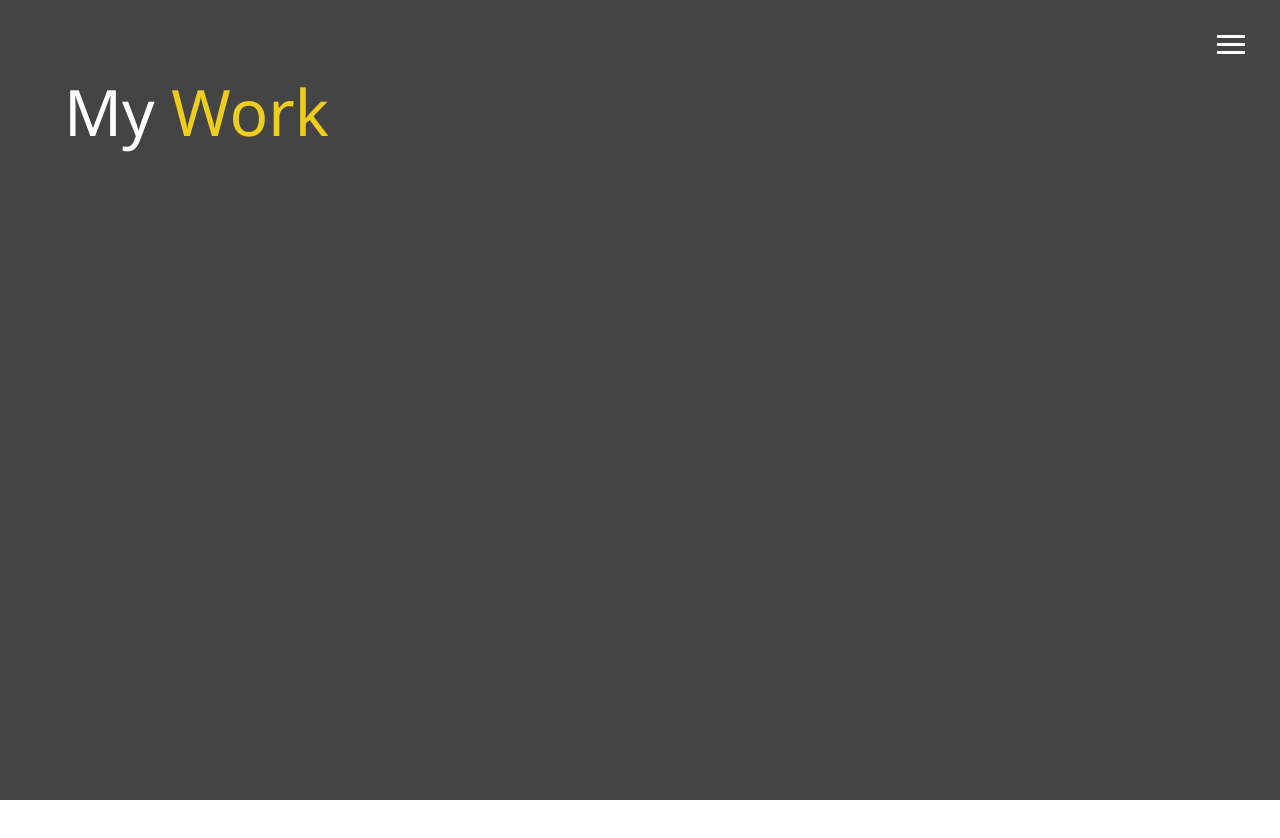
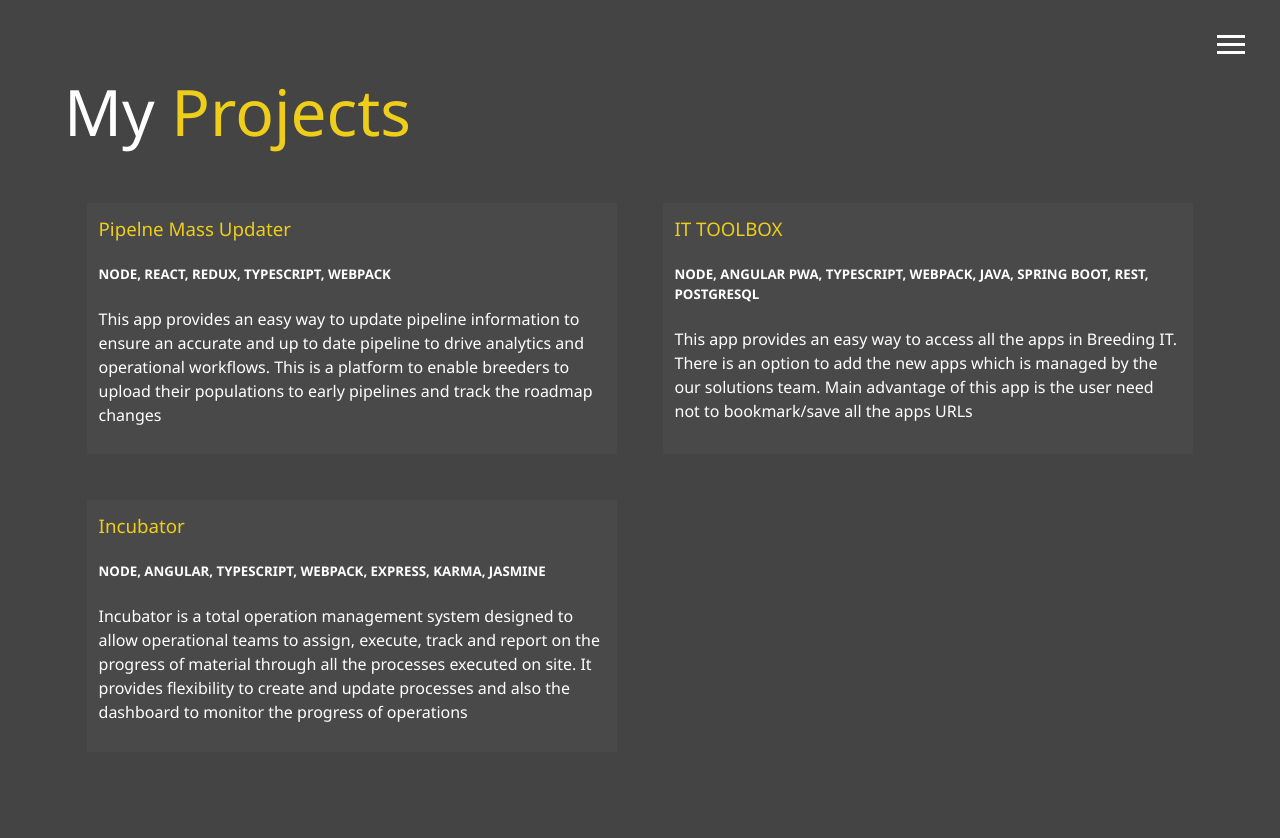
Before and after one commit to EshwaraSrinivas/portfolio, an Angular app: page /work in a window 1280 px wide. Before the commit the page ends 800 px from the top, so only its background shows below. Built offline with nearby package versions, Linux system fonts and the light colour scheme.

Commit message:
Updated profile

```diff
--- a/src/app/components/about/about.component.html
+++ b/src/app/components/about/about.component.html
@@ -5,8 +5,9 @@
     <div class="data">
         <div class="portrait"></div>
         <div class="content">
-            <p>I am presently working as senior software Developer at Monsanto and I completed my Bachelor’s from JNTUK University, Computer Science and Engineering.
-                Currently, I am working on various technologies Angular, React, Redux, Java.
+            <p>Hi, I am Eshwar, Am a Senior software engineer, currently building web & java applications for Breeding IT MONSANTO.
+                I worked on multiple technologies, Some of them are ANGULAR, REACT and JAVA. My passion is to learn new technologies always.
+                Believe me am a fast learner.
             </p>
         </div>
     </div>
--- a/src/app/components/header/header.component.html
+++ b/src/app/components/header/header.component.html
@@ -1,5 +1,5 @@
 <header>
-    <div class="menu-btn" (click)="showmenu()" [ngClass]="showMenu ? 'close' : ''">
+    <div class="menu-btn" (mouseenter)="showmenu()" [ngClass]="showMenu ? 'close' : ''">
         <div class="btn-line"></div>
         <div class="btn-line"></div>
         <div class="btn-line"></div>
--- /dev/null
+++ b/src/app/components/models/project.ts
@@ -0,0 +1,5 @@
+export default interface Project {
+  name: string,
+  technologies: string,
+  description: string
+}
--- a/src/app/components/work/work.component.html
+++ b/src/app/components/work/work.component.html
@@ -1,5 +1,12 @@
 <div class="work">
     <h1 class="lg-heading">
-        My <span class="text-secondary">Work</span>
+        My <span class="text-secondary">Projects</span>
     </h1>
+    <div class="projects">
+        <div class="project" *ngFor="let project of projects">
+            <h3 class="text-secondary">{{project.name}}</h3>
+            <h5>{{project.technologies}}</h5>
+            <p class="description">{{project.description}}</p>
+        </div>
+    </div>
 </div>
--- a/src/app/components/work/work.component.scss
+++ b/src/app/components/work/work.component.scss
@@ -1,8 +1,19 @@
 .work {
     padding: 4rem;
-    height: 100vh;
+    height: 100%;
     background: #444;
     .lg-heading {
         font-size: 4rem;
     }
+    .projects {
+        display: flex;
+        flex-wrap: wrap;
+        margin-top: 20px;
+        .project {
+            width: 46%;
+            margin: 2%;
+            padding: 1%;
+            background: rgba(73, 73, 73, 1);
+        }
+    }
 }
--- a/src/app/components/work/work.component.ts
+++ b/src/app/components/work/work.component.ts
@@ -1,4 +1,6 @@
 import { Component, OnInit } from '@angular/core';
+import { Projects } from '../../data/projects';
+import Project from '../models/project';
 
 @Component({
   selector: 'app-work',
@@ -6,10 +8,11 @@ import { Component, OnInit } from '@angular/core';
   styleUrls: ['./work.component.scss']
 })
 export class WorkComponent implements OnInit {
-
+  projects: Project[];
   constructor() { }
 
   ngOnInit() {
+    this.projects = Projects.data;
   }
 
 }
--- /dev/null
+++ b/src/app/data/projects.ts
@@ -0,0 +1,20 @@
+import Project from '../components/models/project';
+export class Projects {
+  static data: Project[] = [
+    {
+      name: 'Pipelne Mass Updater',
+      technologies: 'NODE, REACT, REDUX, TYPESCRIPT, WEBPACK',
+      description: 'This app provides an easy way to update pipeline information to ensure an accurate and up to date pipeline to drive analytics and operational workflows. This is a platform to enable breeders to upload their populations to early pipelines and track the roadmap changes'
+    },
+    {
+      name: 'IT TOOLBOX',
+      technologies: 'NODE, ANGULAR PWA, TYPESCRIPT, WEBPACK, JAVA, SPRING BOOT, REST, POSTGRESQL',
+      description: 'This app provides an easy way to access all the apps in Breeding IT. There is an option to add the new apps which is managed by the our solutions team. Main advantage of this app is the user need not to bookmark/save all the apps URLs'
+    },
+    {
+      name: 'Incubator',
+      technologies: 'NODE, ANGULAR, TYPESCRIPT, WEBPACK, EXPRESS, KARMA, JASMINE',
+      description: 'Incubator is a total operation management system designed to allow operational teams to assign, execute, track and report on the progress of material through all the processes executed on site. It provides flexibility to create and update processes and also the dashboard to monitor the progress of operations'
+    }
+  ];
+}
```
Also changed, not shown: 1 other file (tests, documents, lock files or other folders).
